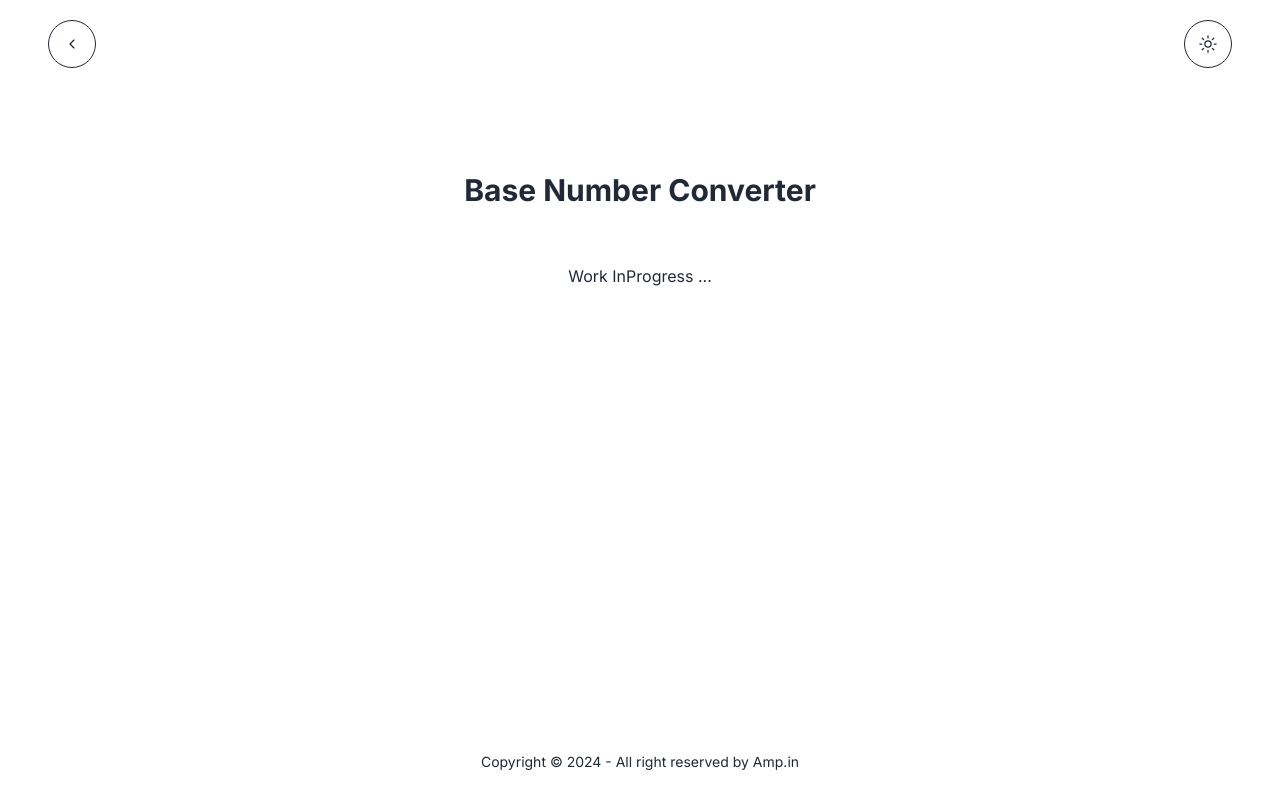
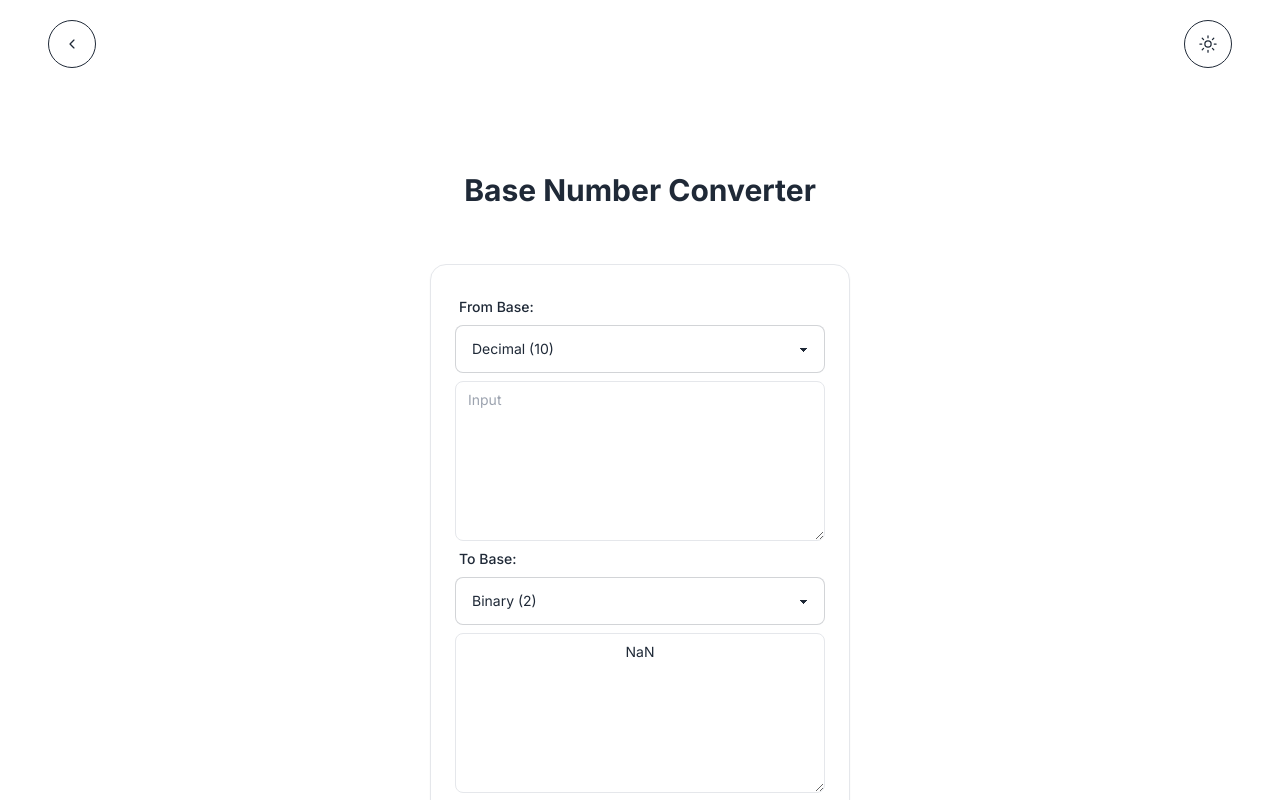
Before and after one commit to Abhinav1426/devUtils, a Next.js app: page /utilities/baseNumberConverter in a window 1280 px wide. Shown: the top 800 px of the page. Built offline with nearby package versions, Linux system fonts and the light colour scheme.

Commit message:
baseNumberConvet

```diff
--- a/src/app/utilities/base64EncoderDecoder/page.tsx
+++ b/src/app/utilities/base64EncoderDecoder/page.tsx
@@ -5,6 +5,7 @@ import TabPanelText from '@/components/tabPanelText';
 import PageHeadding from '@/components/pageHeadding';
 import TabList from '@/components/tabPanel';
 import CopyButton from '@/components/copyButton';
+import styles from '@/components/styles';
 
 const Base64EncoderDecoder = () => {
   const [input, setInput] = useState('');
@@ -45,10 +46,10 @@ const Base64EncoderDecoder = () => {
   );
 
   return (
-    <main className='flex flex-col items-center p-20 sm:px-1 sm:py-4'>
+    <main className={styles.mainClass}>
       <PageHeadding title="Base64 Encoder & Decoder" />
       <section className="lg:w-3/4 w-4/5">
-      <div className='flex flex-col items-center'>
+      <div className={styles.flexColCenter}>
         <div className="card rounded-box  border bg-card text-card-foreground shadow-sm flex-1 hover:shadow-md transition lg:p-6 lg:w-3/6 w-full p-4">
           <TabList tabs={tabs} handleTabChange={handleTabChange} input = {input} output = {output} handleChangeInput = {handleInputChange}/>
           <CopyButton text={output} />
--- a/src/app/utilities/baseNumberConverter/page.tsx
+++ b/src/app/utilities/baseNumberConverter/page.tsx
@@ -1,17 +1,87 @@
 "use client";
-import React from 'react';
+import React, { useEffect, useState } from 'react';
 import PageHeadding from '@/components/pageHeadding';
+import styles from '@/components/styles';
+import CopyButton from '@/components/copyButton';
+import TextArea from '@/components/textArea';
+
+const tabs = [
+    {
+        value: 2,
+        label: "Binary (2)",
+      },
+      {
+        value: 8,
+        label: "Octal (8)",
+      },
+      {
+        value: 10,
+        label: "Decimal (10)",
+      },
+      {
+        value: 16,
+        label: "Hexadecimal (16)",
+      },
+];
 
 
+function Selector(props: any) {
+    return (
+      <div className='pb-2'>
+            <select className="select select-bordered w-full" value={props.activeSelector} onChange={(e) => props.handleSelectorChange(e.target.value)}>
+            {tabs.map((tab, index) => (
+                <option key={index} value={tab.label} selected={tab.label === props.activeSelector}>{tab.label}</option>
+            ))}
+        </select>
+      </div>
+    )
+  }
+
 const BaseNumberConverter = () => {
+    const [input, setInput] = useState('');
+    const [output, setOutput] = useState('');
+    const [fromNumber, setFromNumber] = useState('Decimal (10)');
+    const [toNumber, setToNumber] = useState('Binary (2)');
 
+    // eslint-disable-next-line react-hooks/exhaustive-deps
+    useEffect(() => { baseNumberConvet() }, [fromNumber,toNumber, input]);
+
+    const baseNumberConvet = () => {
+        const fromBase = tabs.filter((tab) => tab.label === fromNumber)[0].value;
+        const toBase = tabs.filter((tab) => tab.label === toNumber)[0].value;
+        if (!input) {
+          setOutput("");
+        }
+        const parsedNum = parseInt(input, fromBase);
+        if (isNaN(parsedNum)) {
+          setOutput("Invalid number");
+        }
+        setOutput (parsedNum.toString(toBase));
+      };
+
+    const handleChangeInput = (event: React.ChangeEvent<HTMLInputElement | HTMLTextAreaElement>) => {
+        setInput(event.target.value);
+        baseNumberConvet();
+    };
 
     return (
-        <main className='flex flex-col items-center p-20 sm:px-1 sm:py-4'>
+        <main className={styles.mainClass}>
             <PageHeadding title="Base Number Converter" />
             <section className="lg:w-3/4 w-4/5">
-                <div className='flex flex-col items-center'>
-                    Work InProgress ...
+                <div className={styles.flexColCenter}>
+                    <div className="card rounded-box  border bg-card text-card-foreground shadow-sm flex-1 hover:shadow-md transition lg:p-6 lg:w-3/6 w-full p-4">
+                        <label className="label">
+                        <span className="label-text font-medium">From Base:</span>
+                        </label>
+                        <Selector activeSelector={fromNumber} handleSelectorChange={setFromNumber} />
+                        <TextArea className="card rounded-box grid h-40 place-items-center hover:shadow-2xl" value={input} onChange={handleChangeInput} placeholder="Input" />
+                        <label className="label">
+                        <span className="label-text font-medium">To Base:</span>
+                        </label>
+                        <Selector activeSelector={toNumber} handleSelectorChange={setToNumber} />
+                        <TextArea className="card rounded-box grid h-40 place-items-center hover:shadow-2xl" value={output} placeholder="Output" readOnly />
+                        <CopyButton text={output} />
+                    </div>
                 </div>
             </section>
 
--- a/src/app/utilities/epochTimeConverter/page.tsx
+++ b/src/app/utilities/epochTimeConverter/page.tsx
@@ -4,6 +4,7 @@ import PageHeadding from '@/components/pageHeadding';
 import TextArea from "@/components/textArea";
 import { formatOutput } from '@/utils/timestamp-to-date.utils';
 import CopyButton from '@/components/copyButton';
+import styles from '@/components/styles';
 
 const EpochTimeConverter = () => {
     const [input, setInput] = useState('');
@@ -31,10 +32,10 @@ const EpochTimeConverter = () => {
 
     return (
       // TODO: Change the UI and add more features to the page
-      <main className='flex flex-col items-center p-20 sm:px-1 sm:py-4'>
+      <main className={styles.mainClass}>
             <PageHeadding title="Epoch Time Converter" />
             <section className="lg:w-3/4 w-4/5">
-            <div className='flex flex-col items-center'>
+            <div className={styles.flexColCenter}>
               <div className="card rounded-box border bg-card text-card-foreground shadow-sm flex-1 hover:shadow-md transition lg:p-6 lg:w-3/6 w-full p-4">
                     <label className="label">
                         <span className="label-text font-medium">Epoch Timestamp (milliseconds or seconds) </span>
--- a/src/app/utilities/page.tsx
+++ b/src/app/utilities/page.tsx
@@ -2,23 +2,6 @@ import Link from 'next/link';
 import React from 'react'
 
 const cardData = [
-
-  {
-    title: 'String Case Converter',
-    description: 'Easily convert your strings to uppercase, lowercase, constant case,etc with our online utility.',
-    route: '/utilities/stringCaseConverter'
-  },
-  // TODO: Base Number Converter is not implemented yet
-  // {
-  //   title: 'Base Number Converter',
-  //   description: 'Easily convert your numbers between binary, octal, decimal, and hexadecimal with our online utility.',
-  //   route: '/utilities/baseNumberConverter'
-  // },
-  {
-    title: 'Epoch Time Converter',
-    description: 'Easily convert your epoch time to human-readable time and vice versa with our online utility.',
-    route: '/utilities/epochTimeConverter'
-  },
   {
     title: 'Base64 Encoder and Decoder',
     description: 'Easily encode and decode Base64 data with our online utility.',
@@ -28,6 +11,21 @@ const cardData = [
     title: 'URL Encoder and Decoder',
     description: 'Easily encode and decode URL data with our online utility.',
     route: '/utilities/urlEncoderDecoder'
+  },
+  {
+    title: 'String Case Converter',
+    description: 'Easily convert your strings to uppercase, lowercase, constant case,etc with our online utility.',
+    route: '/utilities/stringCaseConverter'
+  },
+  {
+    title: 'Base Number Converter',
+    description: 'Easily convert your numbers between binary, octal, decimal, and hexadecimal with our online utility.',
+    route: '/utilities/baseNumberConverter'
+  },
+  {
+    title: 'Epoch Time Converter',
+    description: 'Easily convert your epoch time to human-readable time and vice versa with our online utility.',
+    route: '/utilities/epochTimeConverter'
   }
 ]
 
@@ -36,7 +34,9 @@ function Card(props: any) {
   return (
 
     <div className="card bg-base-100 sm:w-full md:w-96 lg:w-96 lg:h-56 border hover:shadow-2xl sm:shadow-lg">
-    {/* TODO: height of the card shoube set and md and lg width should check*/}
+    {/* TODO: height of the card should be set and md and lg width should check
+        TODO: use the localstorge to store the  input data for tools
+    */}
       <div className="card-body">
         <h2 className="card-title">{props.obj.title}</h2>
         <p>{props.obj.description}</p>
--- a/src/app/utilities/stringCaseConverter/page.tsx
+++ b/src/app/utilities/stringCaseConverter/page.tsx
@@ -6,6 +6,7 @@ import TabList from '@/components/tabPanel';
 import TabPanelText from '@/components/tabPanelText';
 import TextArea from '@/components/textArea';
 import CopyButton from '@/components/copyButton';
+import styles from '@/components/styles';
 
 const StringCaseConverter = () => {
     const [input, setInput] = useState('');
@@ -55,24 +56,24 @@ const StringCaseConverter = () => {
     }
 
     return (
-        <main className='flex flex-col items-center p-20 sm:px-1 sm:py-4'>
+        <main className={styles.mainClass}>
             <PageHeadding title="String Case Converter" />
             <section className="g:w-3/4 w-4/5">
                 <div>
                     {isDesktop ? (
-                        <div className='flex flex-col items-center'>
+                        <div className={styles.flexColCenter}>
                             <div className="card rounded-box flex w-auto  flex-col border bg-card text-card-foreground shadow-sm flex-1 hover:shadow-md transition p-6">
                                 <TabList tabs={tabs} handleTabChange={handleTabChange} input={input} output={output} handleChangeInput={handleChangeInput} />
                                 <CopyButton text={output} />
                             </div>
                         </div>
                     ) : (
-                        <div className='flex flex-col items-center'>
+                        <div className={styles.flexColCenter}>
                             <div className="card rounded-box border bg-card text-card-foreground shadow-sm flex-1 hover:shadow-md transition w-full p-4">
                                 <label className="label">
                                         <span className="label-text font-medium">Select the case converter</span>
                                 </label>
-                                    <select className="select select-bordered w-full max-w-xs" value={activeTab} onChange={(e) => handleTabChange(e.target.value)}>
+                                    <select className="select select-bordered w-full" value={activeTab} onChange={(e) => handleTabChange(e.target.value)}>
                                         {tabs.map((tab, index) => (
                                             <option key={index} value={tab.label} selected={tab.label === activeTab}>{tab.label}</option>
                                         ))}
--- a/src/app/utilities/urlEncoderDecoder/page.tsx
+++ b/src/app/utilities/urlEncoderDecoder/page.tsx
@@ -4,6 +4,7 @@ import { urlEncode, urlDecode } from '@/utils/urlUtils';
 import PageHeadding from '@/components/pageHeadding';
 import TabList from '@/components/tabPanel';
 import CopyButton from '@/components/copyButton';
+import styles from '@/components/styles';
 
 const URLEncoderDecoder = () => {
 
@@ -47,10 +48,10 @@ const URLEncoderDecoder = () => {
   );
 
   return (
-    <main className='flex flex-col items-center p-20 sm:px-1 sm:py-4'>
+    <main className={styles.mainClass}>
       <PageHeadding title="URL Encoder and Decoder" />
       <section className="lg:w-3/4 w-4/5">
-      <div className='flex flex-col items-center'>
+      <div className={styles.flexColCenter}>
         <div className="card rounded-box border bg-card text-card-foreground shadow-sm flex-1 hover:shadow-md transition lg:p-6 lg:w-3/6 w-full p-4">
           <TabList tabs={tabs} handleTabChange={handleTabChange} input = {input} output = {output} handleChangeInput = {handleInputChange}/>
           <CopyButton text={output} />
--- a/src/components/navBar.tsx
+++ b/src/components/navBar.tsx
@@ -8,9 +8,11 @@ import { IoIosArrowBack } from 'react-icons/io';
 import { IoHomeOutline, IoSunnyOutline } from 'react-icons/io5';
 
 const NavBar = () => {
+    const light= "light";
+    const dark= "black";
     // eslint-disable-next-line
     const { changeTheme } = useContext(ThemeContext) as { changeTheme: (theme: string) => void };
-    const [theme, setTheme] = useState(localStorage.getItem("theme") || "light");
+    const [theme, setTheme] = useState(localStorage.getItem("theme") || light);
     const [icon, setIcon] = useState(<IoSunnyOutline size={20} />);
     const [isDesktop, setIsDesktop] = useState(window.innerWidth > 1440);
 
@@ -23,10 +25,10 @@ const NavBar = () => {
     });
 
     const onClickChangeTheme = () => {
-        const newTheme = theme === "light" ? "black" : "light";
+        const newTheme = theme === light ? dark : light;
         setTheme(newTheme);
         changeTheme(newTheme);
-        setIcon(newTheme === "light" ? <IoSunnyOutline size={20} /> : <FaRegMoon size={20} />);
+        setIcon(newTheme === light ? <IoSunnyOutline size={20} /> : <FaRegMoon size={20} />);
     };
     return (
         <section>
--- /dev/null
+++ b/src/components/styles.tsx
@@ -0,0 +1,17 @@
+
+const styles = {
+    flexColCenter: "flex flex-col items-center",
+    mainClass: "flex flex-col items-center p-20 sm:px-1 sm:py-4",
+
+};
+
+const addSpaceToStyles = (styles: { [key: string]: string }) => {
+    return Object.fromEntries(
+        Object.entries(styles).map(([key, value]) => [key, value + " "])
+    );
+};
+
+
+const updatedStyles = addSpaceToStyles(styles);
+
+export default updatedStyles;
```
